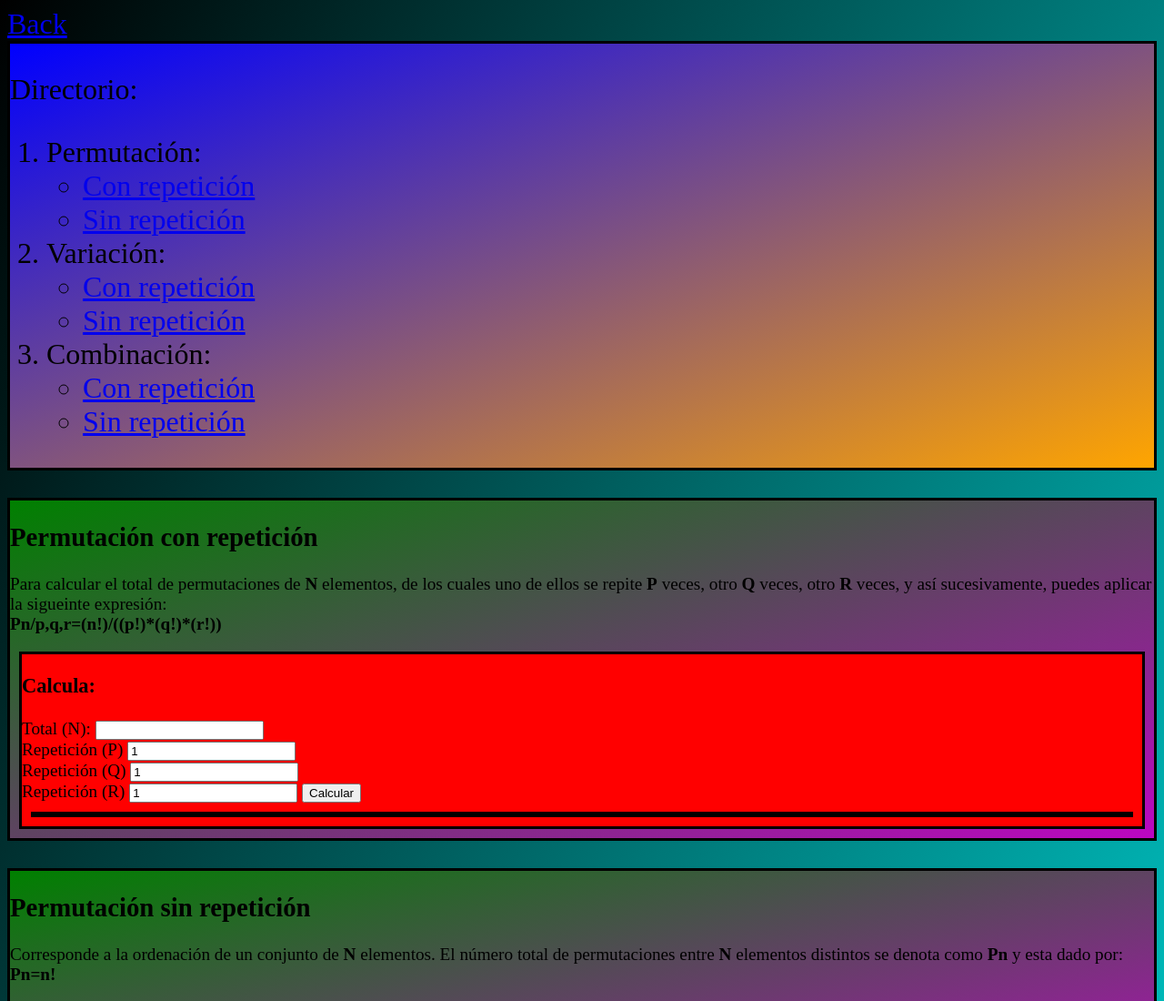
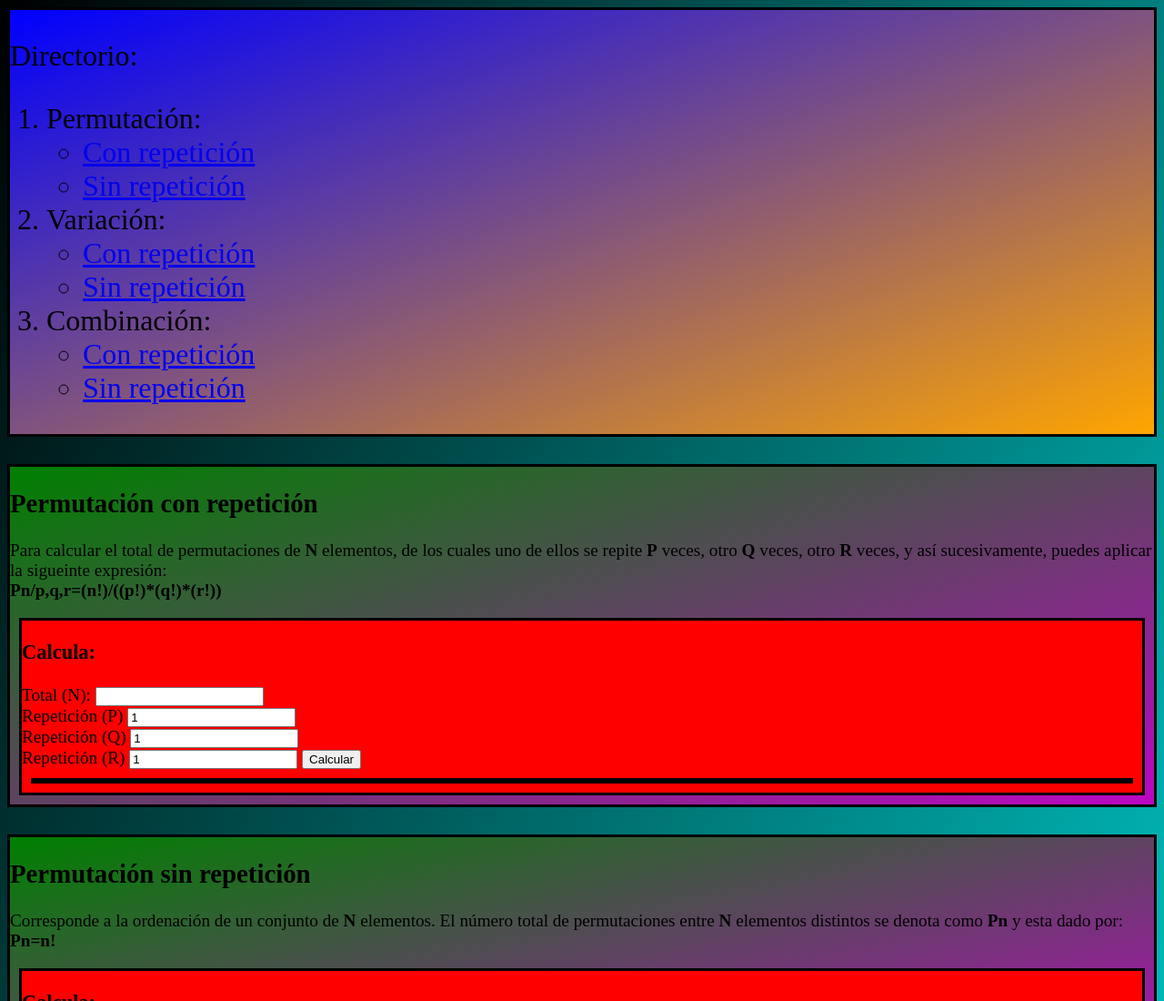
Before and after one commit to Lucas34892/CalculadoraCombinatoria, a plain HTML site: page index.html in a window 1280 px wide. Shown: the top 1100 px of the page at 91% size. Drawn offline with Linux system fonts and the light colour scheme.

Commit message:
Update index.html

```diff
--- a/index.html
+++ b/index.html
@@ -30,7 +30,6 @@
         }
     </style>
     <body>
-        <a href="index.html" style="font-size: xx-large;">Back</a>
         <div id="Directorio">
         <p>Directorio:</p>
         <ol>
```
